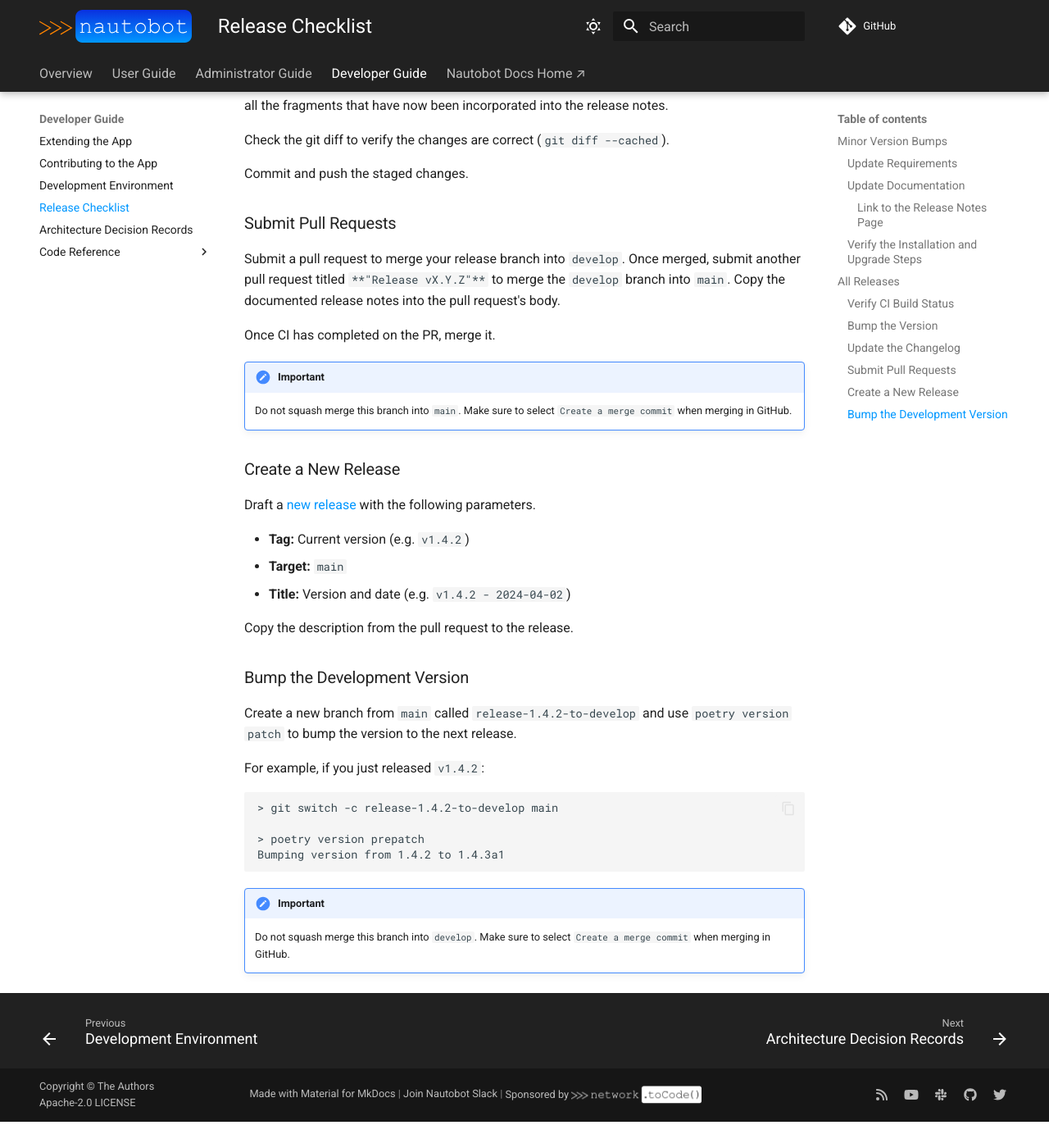
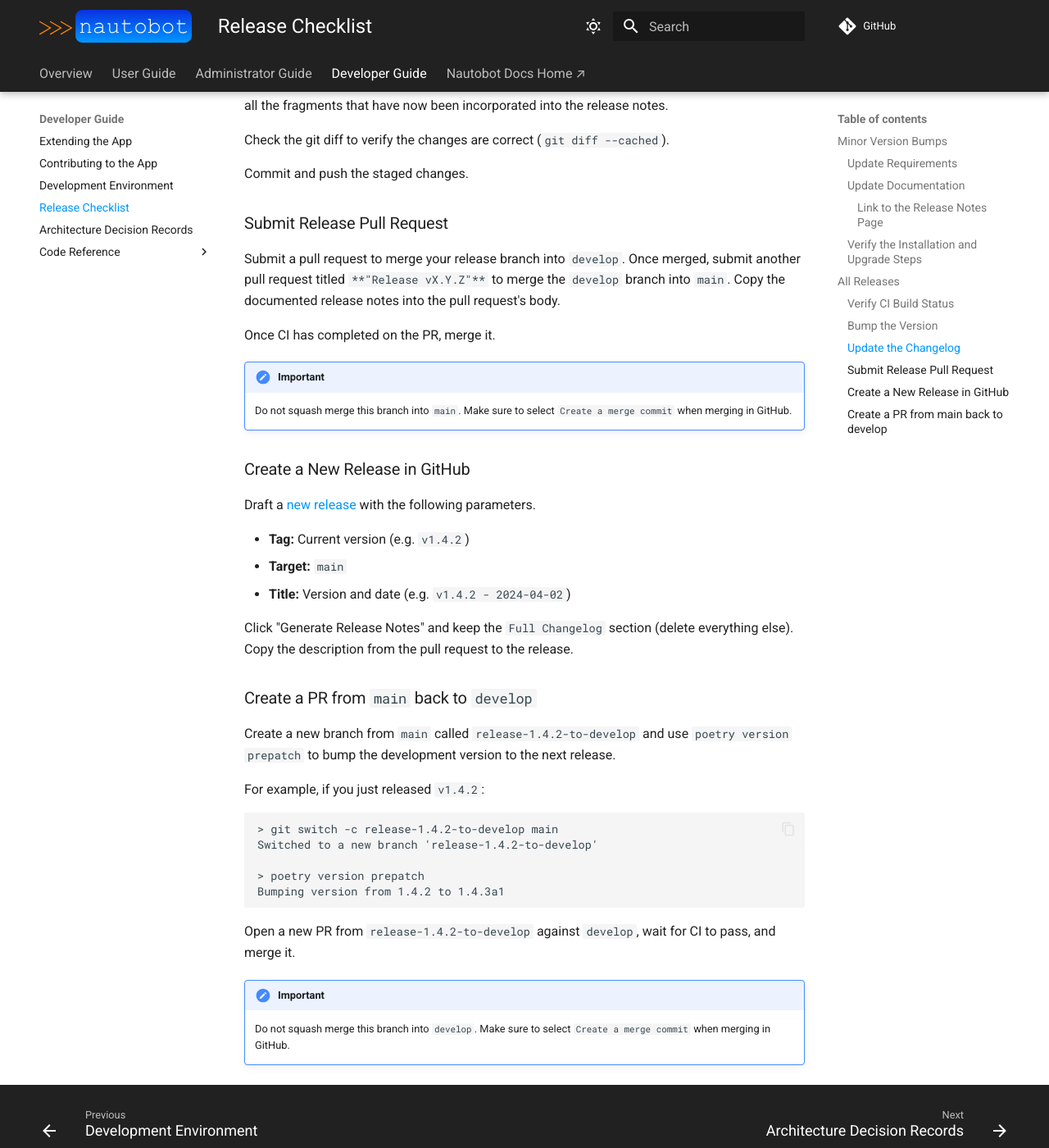
Before and after one commit to nautobot/nautobot-app-dev-example, an MkDocs documentation site: the page built from docs/dev/release_checklist.md, in a window 1280 px wide and 1400 px high, scrolled down 2755 px. Shown: the whole window at 82% size. Built offline with MkDocs 1.6.1 and Material for MkDocs 9.7.7, drawn with Linux system fonts in a browser that asks for light colours; comment, search, counter and statistics services are not loaded; before the commit the page ends 4123 px from its top, so only the background shows below that.

Commit message:
Tweaks from feedback

````diff
--- a/docs/dev/release_checklist.md
+++ b/docs/dev/release_checklist.md
@@ -96,7 +96,7 @@
 
 Commit and push the staged changes.
 
-### Submit Pull Requests
+### Submit Release Pull Request
 
 Submit a pull request to merge your release branch into `develop`. Once merged, submit another pull request titled `**"Release vX.Y.Z"**` to merge the `develop` branch into `main`. Copy the documented release notes into the pull request's body.
 
@@ -105,7 +105,7 @@
 !!! important
     Do not squash merge this branch into `main`. Make sure to select `Create a merge commit` when merging in GitHub.
 
-### Create a New Release
+### Create a New Release in GitHub
 
 Draft a [new release](https://github.com/nautobot/nautobot-app-dev-example/releases/new) with the following parameters.
 
@@ -113,20 +113,23 @@
 * **Target:** `main`
 * **Title:** Version and date (e.g. `v1.4.2 - 2024-04-02`)
 
-Copy the description from the pull request to the release.
+Click "Generate Release Notes" and keep the `Full Changelog` section (delete everything else). Copy the description from the pull request to the release.
 
-### Bump the Development Version
+### Create a PR from `main` back to `develop`
 
-Create a new branch from `main` called `release-1.4.2-to-develop` and use `poetry version patch` to bump the version to the next release.
+Create a new branch from `main` called `release-1.4.2-to-develop` and use `poetry version prepatch` to bump the development version to the next release.
 
 For example, if you just released `v1.4.2`:
 
 ```no-highlight
 > git switch -c release-1.4.2-to-develop main
+Switched to a new branch 'release-1.4.2-to-develop'
 
 > poetry version prepatch
 Bumping version from 1.4.2 to 1.4.3a1
 ```
 
+Open a new PR from `release-1.4.2-to-develop` against `develop`, wait for CI to pass, and merge it.
+
 !!! important
     Do not squash merge this branch into `develop`. Make sure to select `Create a merge commit` when merging in GitHub.
````
